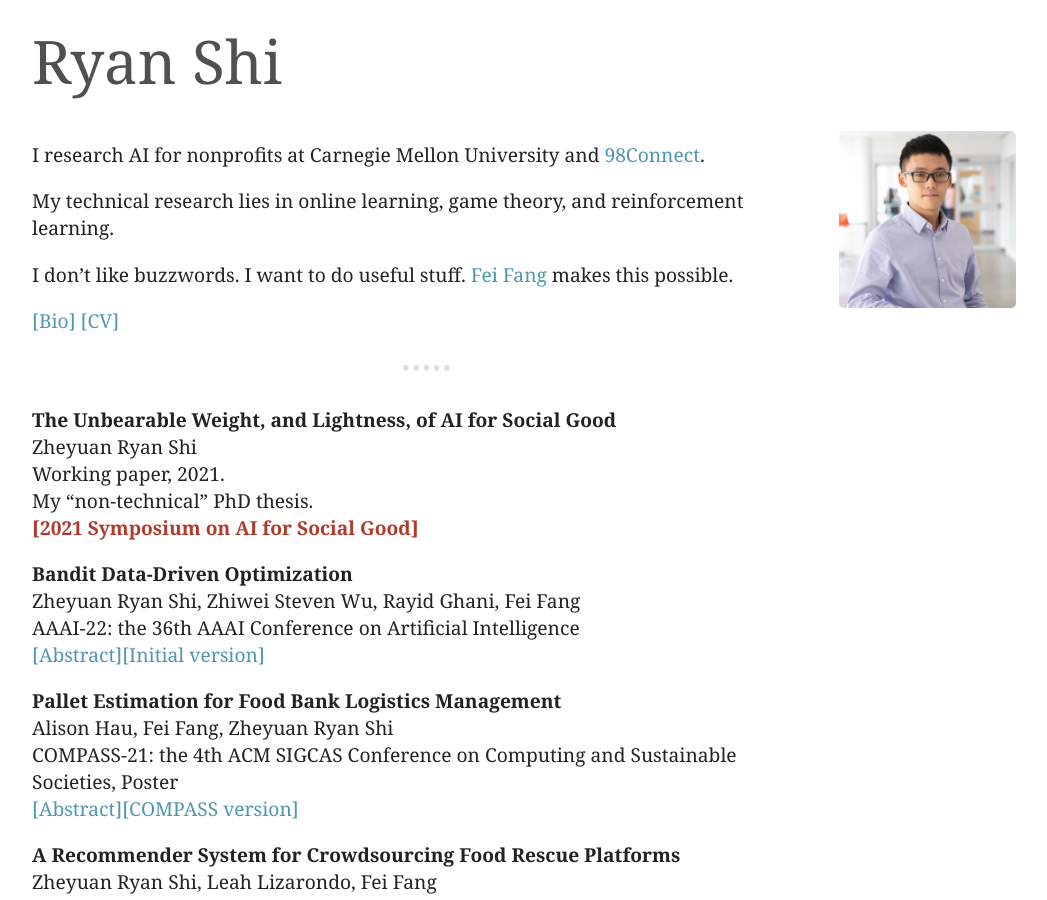
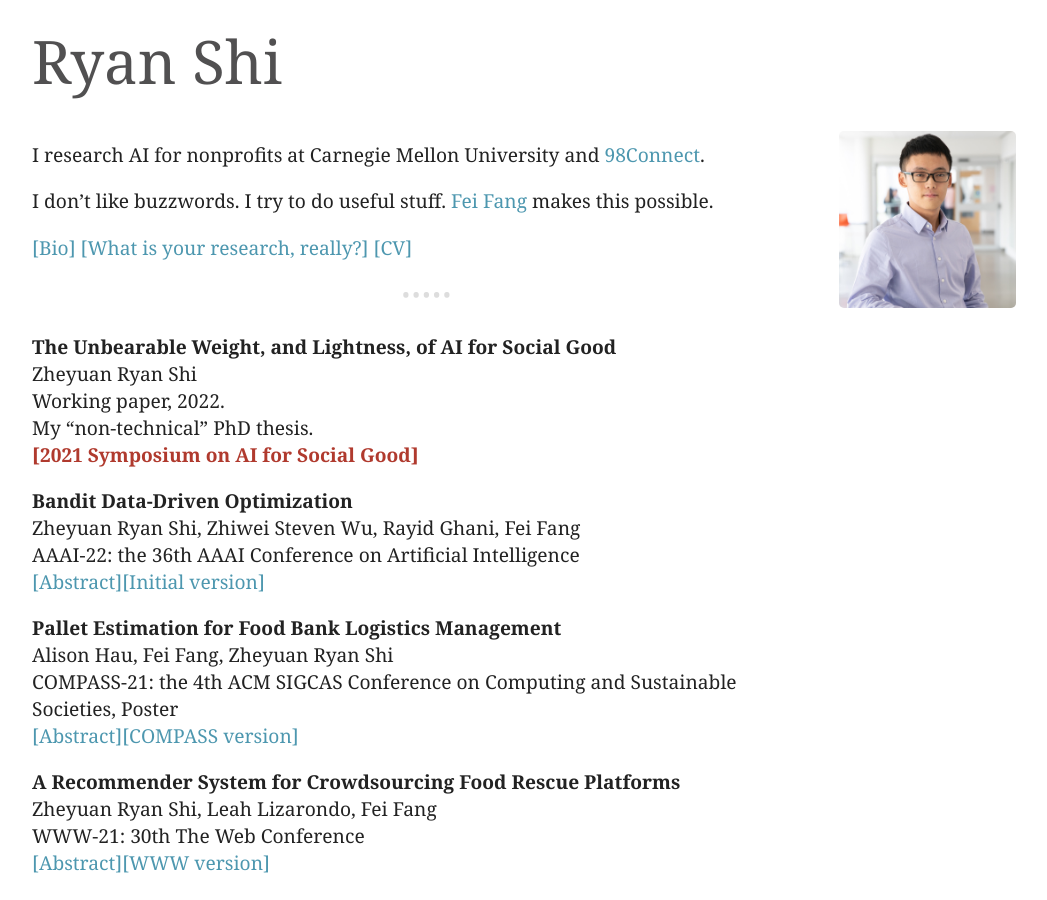
Before and after one commit to ryanzshi/ryanzshi.github.io, a Jekyll site: the page built from index.md, in a window 1280 px wide and 900 px high. Shown: the whole window, without its empty margins (116-1163 px from the left). Built offline with Jekyll 4.4.1, drawn with Linux system fonts in a browser that asks for light colours.

Commit message:
update cv and research description

```diff
--- a/index.md
+++ b/index.md
@@ -18,9 +18,7 @@
 
 I research AI for nonprofits at Carnegie Mellon University and [98Connect](https://www.98connect.org/).
 
-My technical research lies in online learning, game theory, and reinforcement learning.
-
-I don't like buzzwords. I want to do useful stuff. [Fei Fang](https://feifang.info/) makes this possible.
+I don't like buzzwords. I try to do useful stuff. [Fei Fang](https://feifang.info/) makes this possible.
 
 
 <script>
@@ -34,10 +32,22 @@
 }
 </script>
 
-<a id="bio-button" onclick="absCHF('abs-bio')">[Bio]</a> [[CV]](assets/RS_CV_web.pdf)
+<a id="bio-button" onclick="absCHF('abs-bio')">[Bio]</a>
+<a id="research-button" onclick="absCHF('abs-research')">[What is your research, really?]</a>
+[[CV]](assets/Ryan_Shi_CV.pdf)
 <div id="abs-bio" style="display:none;">
 <blockquote>
-Ryan Shi is a PhD candidate of Societal Computing in the School of Computer Science at CMU and founder of 98Connect. He works with nonprofit organizations to address societal challenges in food security, wildlife conservation, and public health using AI. Some of his work has been deployed. Shi studies game theory, online learning, and reinforcement learning on problems motivated by non-profit applications. He organized the AI for Social Good Symposia in 2020 and 2021. He is the recipient of a Siebel Scholarship and a Carnegie Mellon Presidential Fellowship. Shi grew up in Henan, China before moving to the US, where he graduated from Swarthmore College with a B.A. in mathematics and computer science.
+<b>Bio:</b> Ryan Shi is a Ph.D. candidate of Societal Computing in the School of Computer Science at CMU and founder of 98Connect. He works with nonprofit organizations to address societal challenges in food security, wildlife conservation, and public health using AI. Some of his work has been deployed. Shi studies game theory, online learning, and reinforcement learning on problems motivated by non-profit applications. He organized the AI for Social Good Symposia in 2020 and 2021. He is the recipient of a Siebel Scholarship and a Carnegie Mellon Presidential Fellowship. Shi grew up in Henan, China before moving to the U.S., where he graduated from Swarthmore College with a B.A. in mathematics and computer science.
+</blockquote>
+</div>
+
+<div id="abs-research" style="display:none;">
+<blockquote>
+<b>What is your research, really?</b><br>
+<br>
+I am proud to be a generalist. I study game theory, online learning, recommender systems, reinforcement learning, and even NLP and HCI. My nonprofit partners' needs and the possibility of real-world deployment dictate what I study and what tools I use. Real collaboration happens when the grand research agenda is left off the table. <br>
+<br>
+I am proud to be a specialist. I specialize in AI for nonprofits. Working with nonprofits gives me the unique insight into their pain points. Such first-hand experience fuels many <a href="https://arxiv.org/abs/2008.11707">technical AI research questions</a> to address those pain points. Furthermore, AI for nonprofits will have its own set of research questions, concerning all stages of a project from problem formulation to deployment. I work on these questions so that we can build more robust bridges between nonprofits and technology teams in the future.
 </blockquote>
 </div>
 
@@ -47,7 +57,7 @@
 <br>
 Zheyuan Ryan Shi
 <br>
-Working paper, 2021.
+Working paper, 2022.
 <br>
 My "non-technical" PhD thesis.
 <br>
```
Also changed, not shown: 2 other files.
